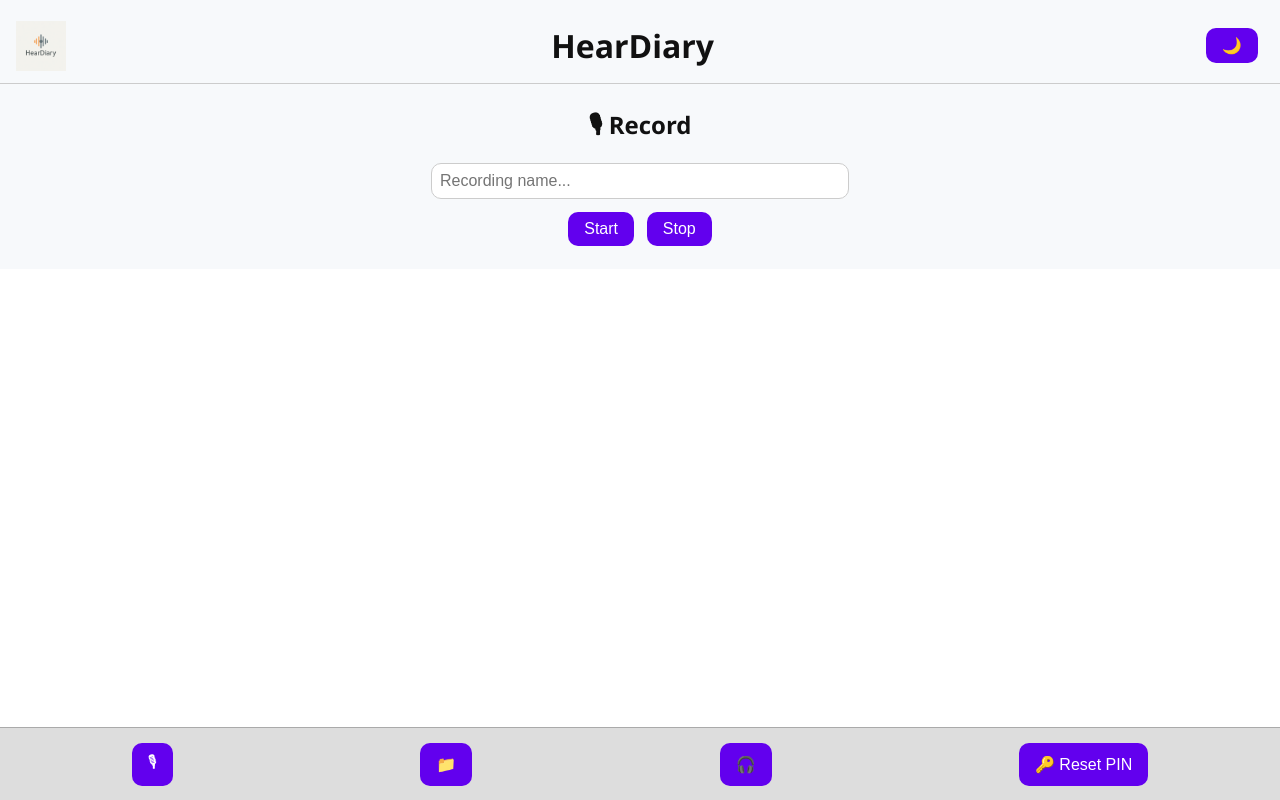
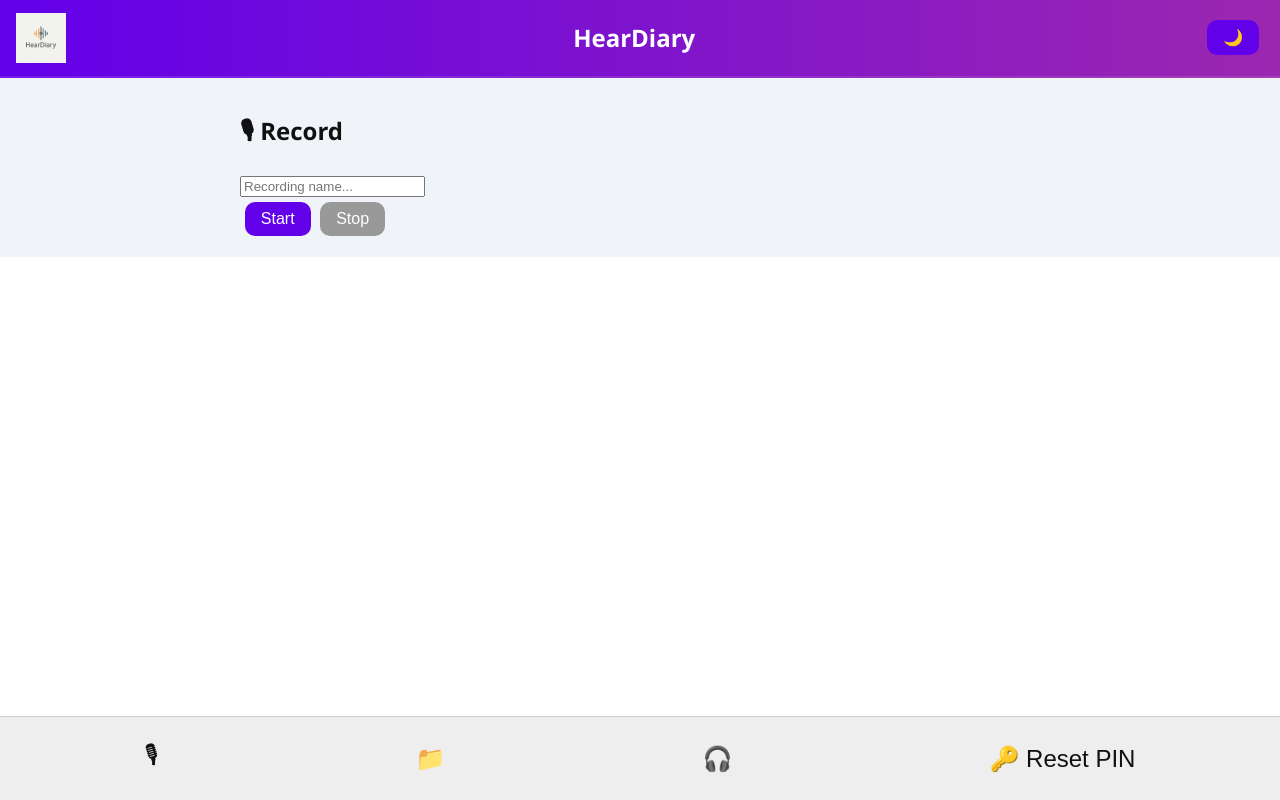
Before and after one commit to HearDiary/heardiary-app, a React app in the folder src/: page / in a window 1280 px wide. Built offline with nearby package versions, Linux system fonts and the light colour scheme; the HTML template or start-up script is replaced by a standard one.

Commit message:
Update index.css

```diff
--- a/src/index.css
+++ b/src/index.css
@@ -1,116 +1,143 @@
-body {
+/* === GLOBAL === */
+body, html {
   margin: 0;
-  font-family: 'Segoe UI', sans-serif;
-  transition: background 0.3s ease, color 0.3s ease;
+  padding: 0;
+  font-family: 'Segoe UI', Tahoma, Geneva, Verdana, sans-serif;
+  transition: background 0.3s, color 0.3s;
 }
 
+/* === THEMES === */
 .light {
-  background: #f7f9fb;
+  background: #f0f4f8;
   color: #111;
 }
 
 .dark {
   background: #1a1a1a;
-  color: #eee;
+  color: #f0f0f0;
 }
 
+/* === STRUCTURE === */
 .center {
   text-align: center;
-  margin-top: 3rem;
+  padding: 2rem;
 }
 
-h1, h2, h4 {
-  margin: 0.5rem 0;
+.top-bar {
+  display: flex;
+  align-items: center;
+  justify-content: space-between;
+  padding: 0.8rem 1rem;
+  background: linear-gradient(90deg, #6200ea, #9c27b0);
+  color: white;
+  border-bottom: 2px solid rgba(255, 255, 255, 0.1);
 }
 
-input, textarea {
-  font-size: 1rem;
+.top-bar h1 {
+  margin: 0;
+  font-size: 1.5rem;
+}
+
+/* === INPUTS & BUTTONS === */
+input[type="text"],
+input[type="password"],
+input[type="date"],
+textarea {
   padding: 0.5rem;
+  margin: 0.4rem 0;
   border-radius: 10px;
   border: 1px solid #ccc;
-  margin: 0.4rem 0;
   width: 90%;
   max-width: 400px;
+  font-size: 1rem;
+}
+
+textarea {
+  min-height: 60px;
 }
 
 button {
+  margin: 0.3rem;
   padding: 0.5rem 1rem;
-  margin: 0.4rem;
   border-radius: 10px;
   border: none;
+  font-size: 1rem;
   cursor: pointer;
-  font-size: 1rem;
-  background: #6200ee;
+  background: #6200ea;
   color: white;
   transition: background 0.3s ease;
 }
 
 button:hover {
-  background: #4b00c0;
+  background: #3700b3;
 }
 
-.card {
-  background: rgba(255, 255, 255, 0.05);
-  border: 1px solid #ccc;
-  border-radius: 12px;
-  padding: 1rem;
-  margin: 1rem auto;
-  max-width: 420px;
-  backdrop-filter: blur(6px);
+button:disabled {
+  background: #999;
+  cursor: not-allowed;
 }
 
-audio {
-  width: 100%;
-  margin-top: 0.5rem;
+/* === PIN INPUT === */
+.pin-input {
+  text-align: center;
+  letter-spacing: 5px;
+  font-size: 1.5rem;
+  width: 120px;
 }
 
-.status {
-  text-align: center;
-  margin-top: 0.5rem;
-  font-weight: bold;
-  animation: fadein 1s ease;
-}
-
-@keyframes fadein {
-  from { opacity: 0; }
-  to   { opacity: 1; }
-}
-
-.top-bar {
-  display: flex;
-  justify-content: space-between;
-  align-items: center;
-  padding: 1rem 1rem 0.5rem;
-  border-bottom: 1px solid #ccc;
-}
-
-.section {
-  padding: 1rem;
-  text-align: center;
-}
-
+/* === NAVIGATION === */
 .nav {
   position: fixed;
   bottom: 0;
   left: 0;
   right: 0;
-  background: #ddd;
-  padding: 0.5rem;
+  background: #eee;
+  padding: 0.5rem 1rem;
   display: flex;
   justify-content: space-around;
-  border-top: 1px solid #aaa;
+  border-top: 1px solid #ccc;
 }
 
 .dark .nav {
-  background: #111;
-  border-top: 1px solid #444;
+  background: #222;
+  border-color: #444;
 }
 
-.pin-input {
-  font-size: 2rem;
+.nav button {
+  background: none;
+  font-size: 1.5rem;
+  color: inherit;
+}
+
+/* === CONTENT SECTIONS === */
+.section {
+  padding: 1rem;
+  max-width: 800px;
+  margin: auto;
+}
+
+.card {
+  background: rgba(255, 255, 255, 0.6);
+  border-radius: 12px;
+  padding: 1rem;
+  margin: 0.8rem 0;
+  backdrop-filter: blur(4px);
+  box-shadow: 0 4px 10px rgba(0,0,0,0.05);
+}
+
+.dark .card {
+  background: rgba(30, 30, 30, 0.6);
+}
+
+.card audio {
+  width: 100%;
+  margin: 0.5rem 0;
+}
+
+/* === STATUS === */
+.status {
   text-align: center;
-  letter-spacing: 8px;
-  padding: 0.5rem;
-  width: 140px;
-  margin: 1rem 0;
+  font-weight: bold;
+  margin: 0.5rem 0;
+  color: #ff9800;
 }
```
